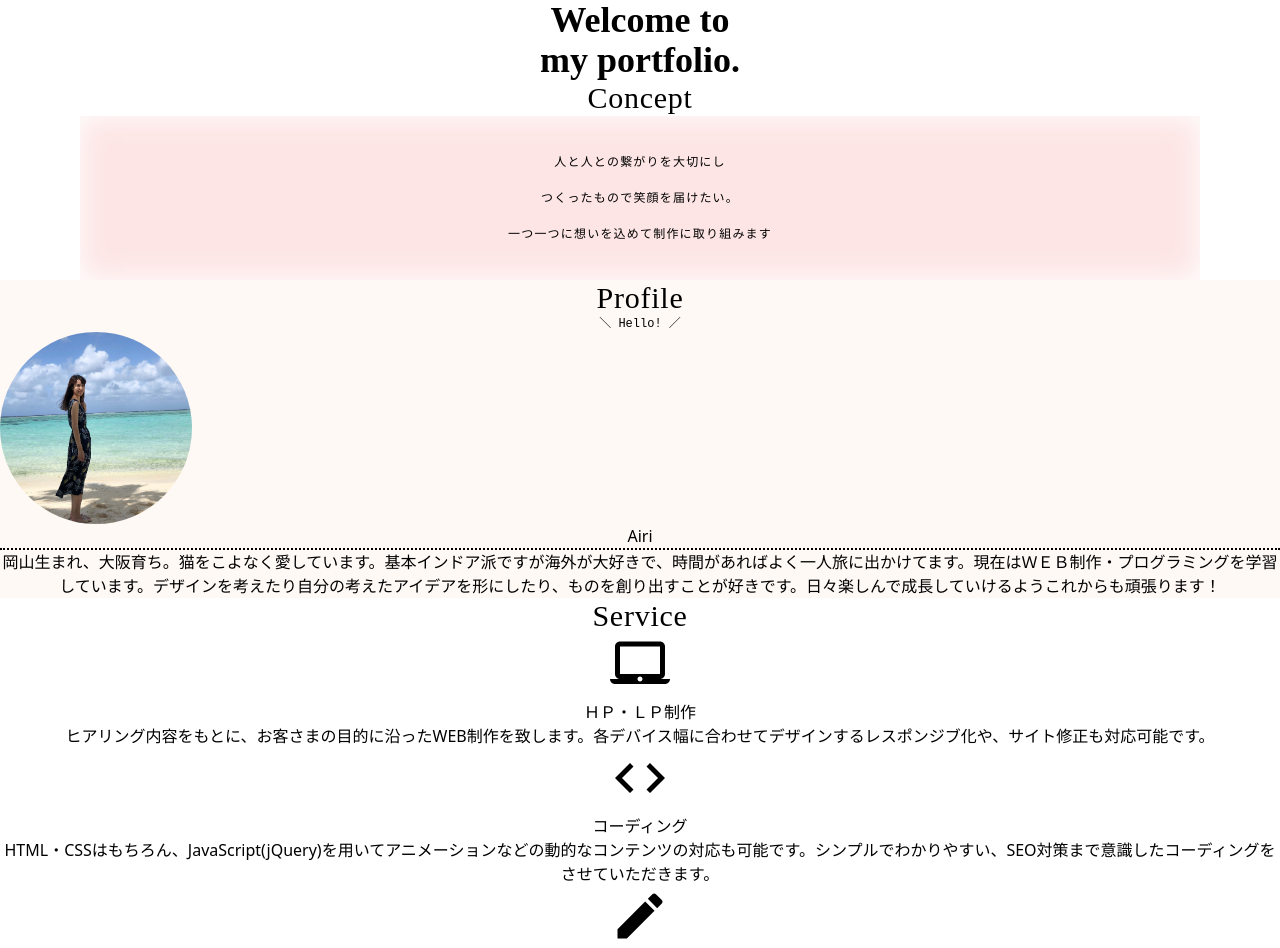
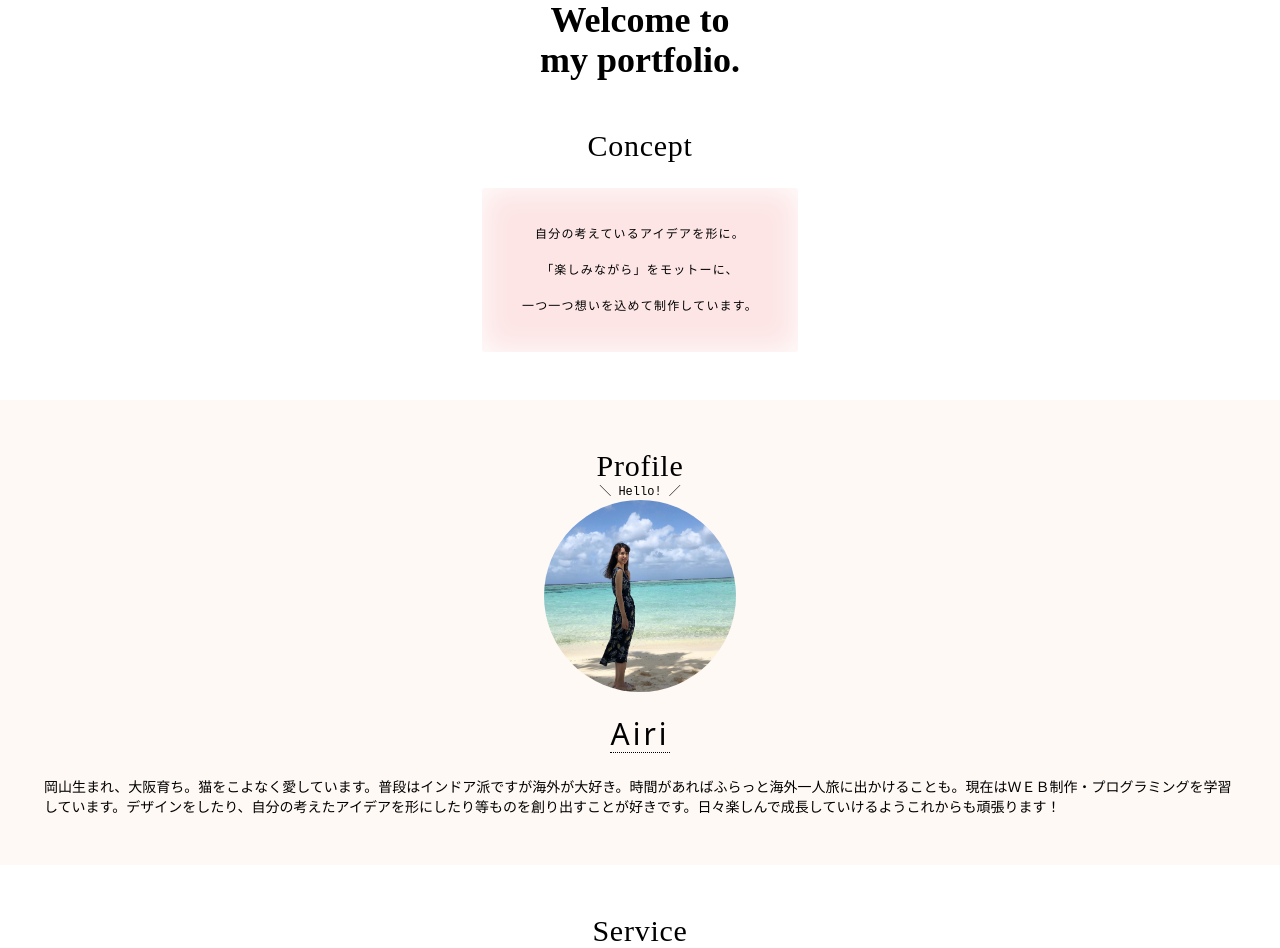
Before and after one commit to airiclover/Tailwind-practice, a Next.js app: page / in a window 1280 px wide. Shown: the top 948 px of the page. Built offline with nearby package versions, Linux system fonts and the light colour scheme.

Commit message:
💄 Update the UI files.

```diff
--- a/src/components/Concept.js
+++ b/src/components/Concept.js
@@ -1,14 +1,13 @@
 export function Concept() {
   return (
-    <div className="text-center">
+    <div className="py-12 px-2 text-center">
       <h1 className="font-Unna text-3xl tracking-wide  ">Concept</h1>
-
-      <div className="bg-light-pink text-xs text-center mx-20 p-7 tracking-widest leading-9 shadow-inner">
-        人と人との繋がりを大切にし
+      <div className="mt-6 bg-light-pink text-xs text-center rounded py-7 px-10 inline-block tracking-widest leading-9 shadow-inner">
+        自分の考えているアイデアを形に。
         <br />
-        つくったもので笑顔を届けたい。
+        「楽しみながら」をモットーに、
         <br />
-        一つ一つに想いを込めて制作に取り組みます
+        一つ一つ想いを込めて制作しています。
       </div>
     </div>
   );
--- a/src/components/Profile.js
+++ b/src/components/Profile.js
@@ -1,12 +1,17 @@
 export function Profile() {
   return (
-    <div className="text-center bg-light-yellow">
+    <div className="py-12 px-2 text-center bg-light-yellow">
       <h1 className="font-Unna text-3xl tracking-wide">Profile</h1>
       <p className="font-CourierNew text-xs">＼ Hello! ／</p>
-      <img src="IMG_6794.JPG" className="rounded-full h-48 w-48 object-cover" />
-      <div className="border-dotted border-b-2 border-black">Airi</div>
-      <p>
-        岡山生まれ、大阪育ち。猫をこよなく愛しています。基本インドア派ですが海外が大好きで、時間があればよく一人旅に出かけてます。現在はＷＥＢ制作・プログラミングを学習しています。デザインを考えたり自分の考えたアイデアを形にしたり、ものを創り出すことが好きです。日々楽しんで成長していけるようこれからも頑張ります！
+      <img
+        src="IMG_6794.JPG"
+        className="rounded-full h-48 w-48 mx-auto object-cover"
+      />
+      <div className="pt-6 text-3xl font-light inline-block tracking-widest border-dotted border-b border-black">
+        Airi
+      </div>
+      <p className="pt-6 px-9 text-sm text-left">
+        岡山生まれ、大阪育ち。猫をこよなく愛しています。普段はインドア派ですが海外が大好き。時間があればふらっと海外一人旅に出かけることも。現在はＷＥＢ制作・プログラミングを学習しています。デザインをしたり、自分の考えたアイデアを形にしたり等ものを創り出すことが好きです。日々楽しんで成長していけるようこれからも頑張ります！
       </p>
     </div>
   );
--- a/src/components/Service.js
+++ b/src/components/Service.js
@@ -3,7 +3,7 @@ import Image from "next/image";
 const SERVICES = [
   {
     src: "/mac.svg",
-    name: "ＨＰ・ＬＰ制作",
+    name: "HP・LP制作",
     contents:
       "ヒアリング内容をもとに、お客さまの目的に沿ったWEB制作を致します。各デバイス幅に合わせてデザインするレスポンジブ化や、サイト修正も対応可能です。",
   },
@@ -11,23 +11,26 @@ const SERVICES = [
     src: "/code.svg",
     name: "コーディング",
     contents:
-      "HTML・CSSはもちろん、JavaScript(jQuery)を用いてアニメーションなどの動的なコンテンツの対応も可能です。シンプルでわかりやすい、SEO対策まで意識したコーディングをさせていただきます。",
+      "HTML・CSSはもちろん、JavaScriptを用いてアニメーションなどの動的なコンテンツの対応も可能です。シンプルでわかりやすい、SEO対策まで意識したコーディングをさせていただきます。",
   },
   {
     src: "/create.svg",
     name: "Writing",
     contents:
-      "ブログ・ウェブメディア（記事作成）のライティングなどにも対応致します。ご相談下さい。",
+      "ブログ・ウェブメディア（記事作成）のライティング作業も好きです。ぜひご相談下さい。",
   },
 ];
 
 export function Service() {
   return (
-    <div className="text-center">
+    <div className="py-12 px-2 text-center">
       <h1 className="font-Unna text-3xl tracking-wide">Service</h1>
       <div>
         {SERVICES.map((service) => (
-          <div key={service.name}>
+          <div
+            key={service.name}
+            className="border-solid border w-64 mx-auto mb-8 p-8"
+          >
             <Image
               src={service.src}
               alt={service.name}
@@ -36,8 +39,10 @@ export function Service() {
               height={60}
               priority
             />
-            <h2>{service.name}</h2>
-            <p>{service.contents}</p>
+            <h2 className="border-dotted border-b border-black">
+              {service.name}
+            </h2>
+            <p className="pt-4 text-xs text-left">{service.contents}</p>
           </div>
         ))}
       </div>
```
